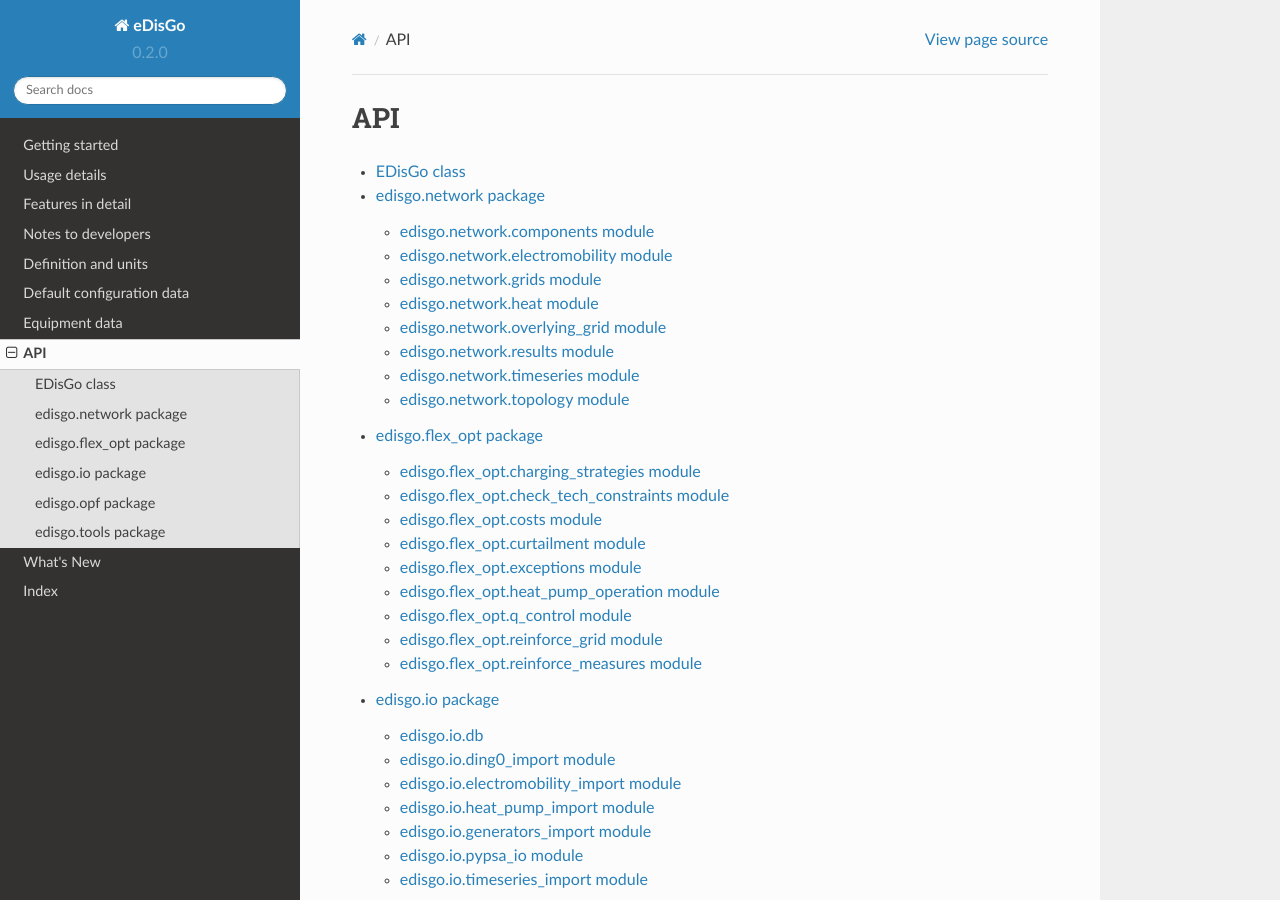
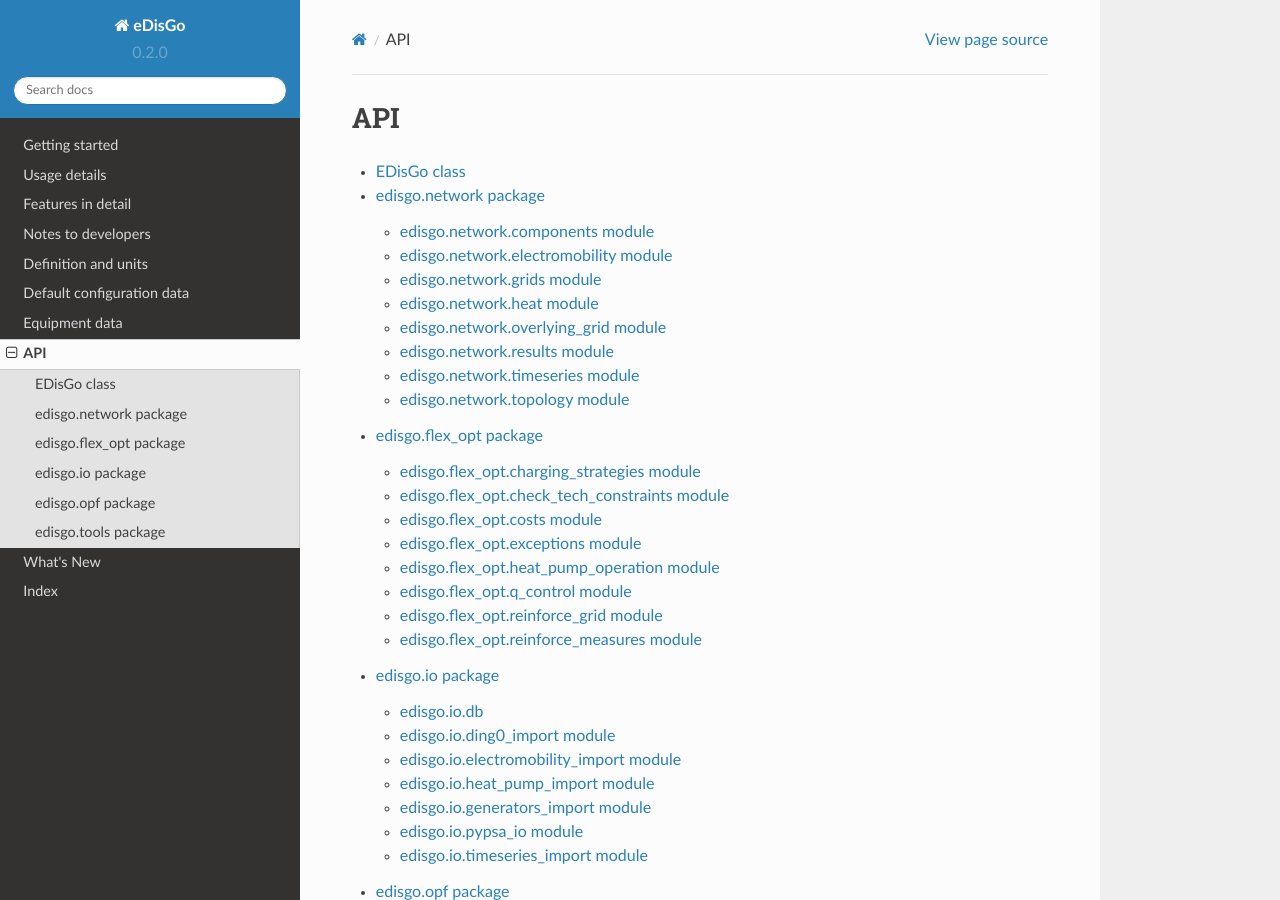
Before and after one commit to openego/eDisGo, a Sphinx documentation site: the page built from doc/api.rst, in a window 1280 px wide and 900 px high. Built offline with Sphinx 7.4.7 and the Read the Docs theme 2.0.0, drawn with Linux system fonts in a browser that asks for light colours; formulas are drawn with MathJax 3.

Commit message:
Remove unnecessary lines from doc rst files

```diff
--- a/doc/api/edisgo.flex_opt.rst
+++ b/doc/api/edisgo.flex_opt.rst
@@ -21,14 +21,6 @@ edisgo.flex\_opt.costs module
 -----------------------------
 
 .. automodule:: edisgo.flex_opt.costs
-   :members:
-   :undoc-members:
-   :show-inheritance:
-
-edisgo.flex\_opt.curtailment module
------------------------------------
-
-.. automodule:: edisgo.flex_opt.curtailment
    :members:
    :undoc-members:
    :show-inheritance:
--- a/doc/api/edisgo.opf.rst
+++ b/doc/api/edisgo.opf.rst
@@ -37,7 +37,3 @@ edisgo.opf.util package
    :members:
    :undoc-members:
    :show-inheritance:
-
-   :members:
-   :undoc-members:
-   :show-inheritance:
```
